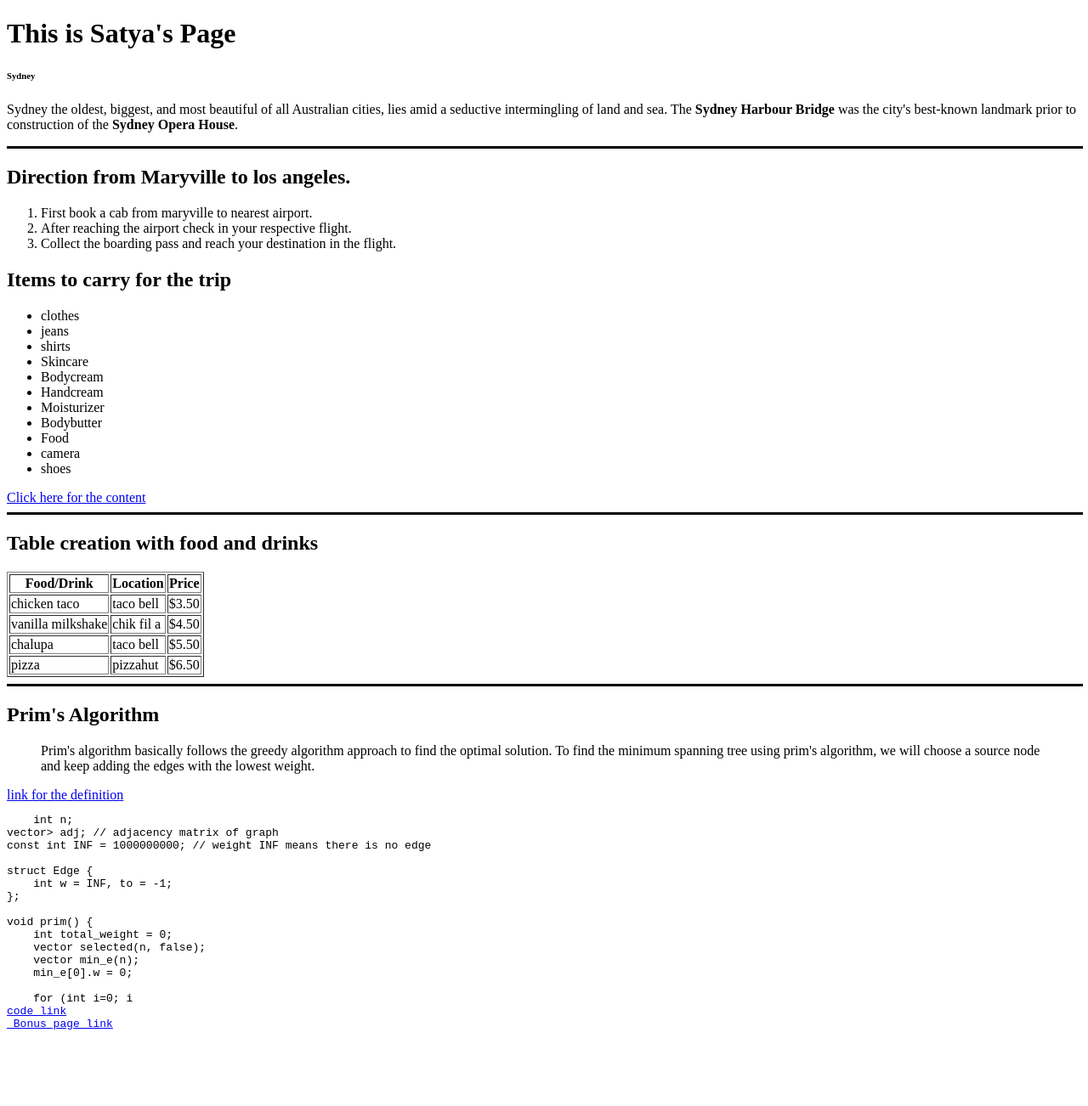
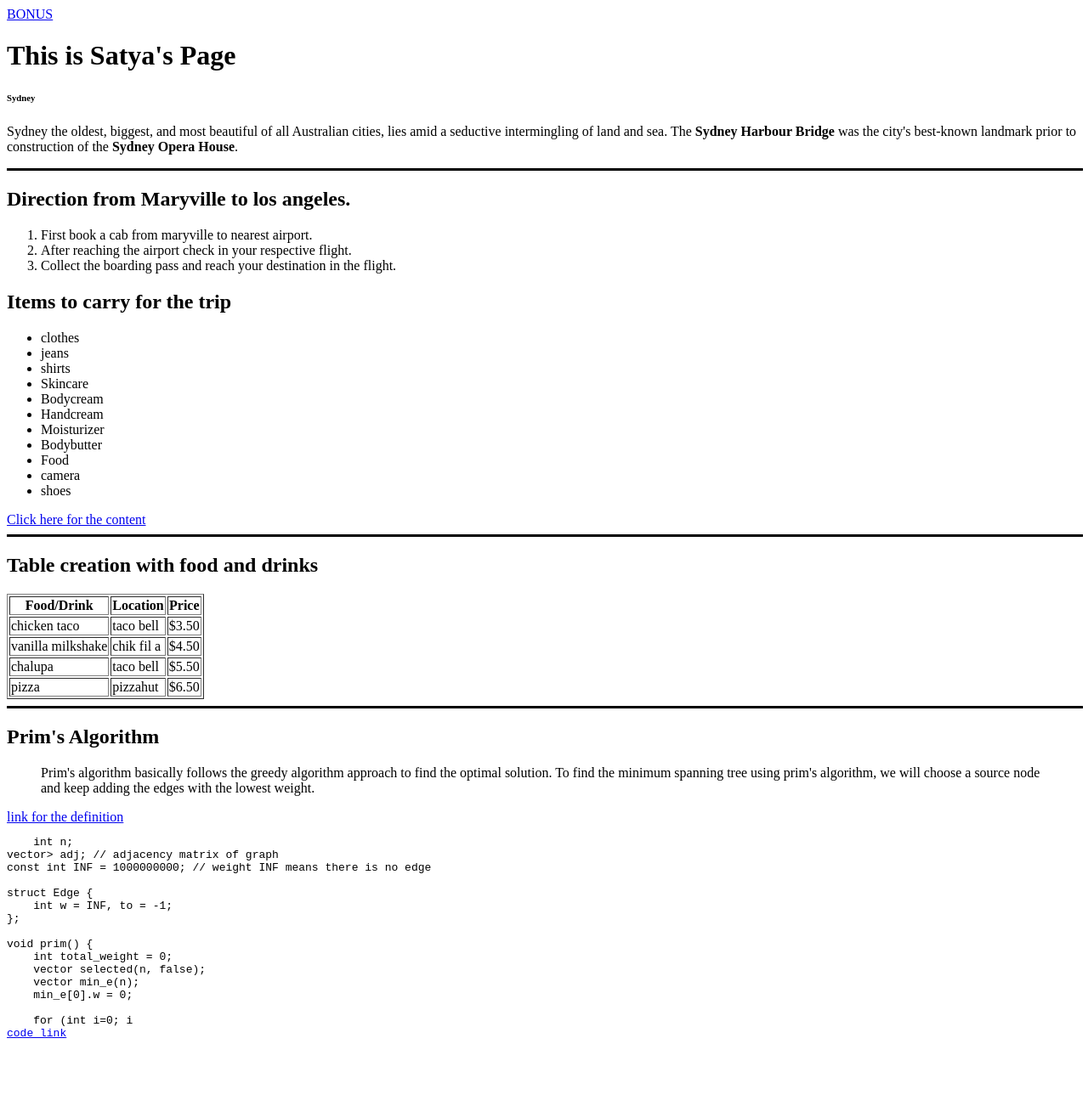
Before and after one commit to 44-563-WebApps-F21/webapps-f21-assignment-3-vinuthnachowdary, a plain HTML site: page index.html in a window 1280 px wide. Shown: the whole page at 85% size. Drawn offline with Linux system fonts and the light colour scheme.

Commit message:
updated index with bonus

```diff
--- a/index.html
+++ b/index.html
@@ -4,6 +4,7 @@
         <title>Satya</title>
     </head>
     <body>
+        <a href="bonus.html"> BONUS</a>
         <h1>
      This is Satya's Page
         </h1>
@@ -120,6 +121,6 @@ void prim() {
 }
 </pre>
 <a href = "https://cp-algorithms.com/graph/mst_prim.html">code link</a>
-<a href="bonus.html"> Bonus page link</a>
+
     </body>
 </html>
```
